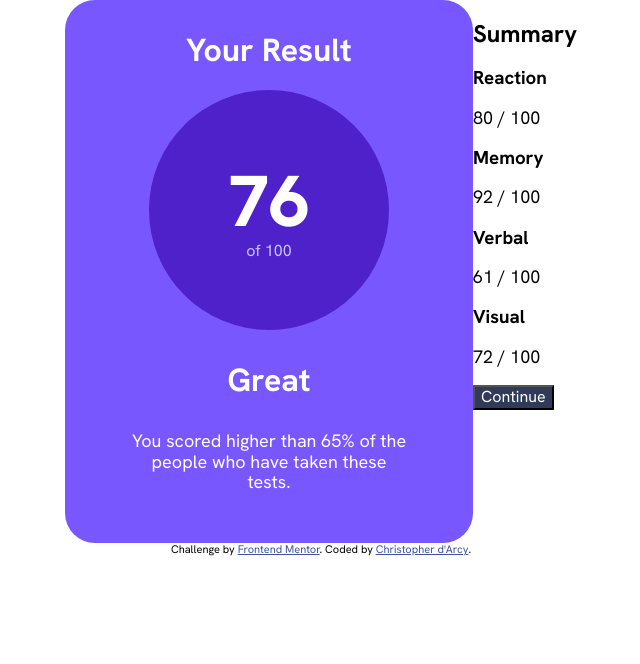
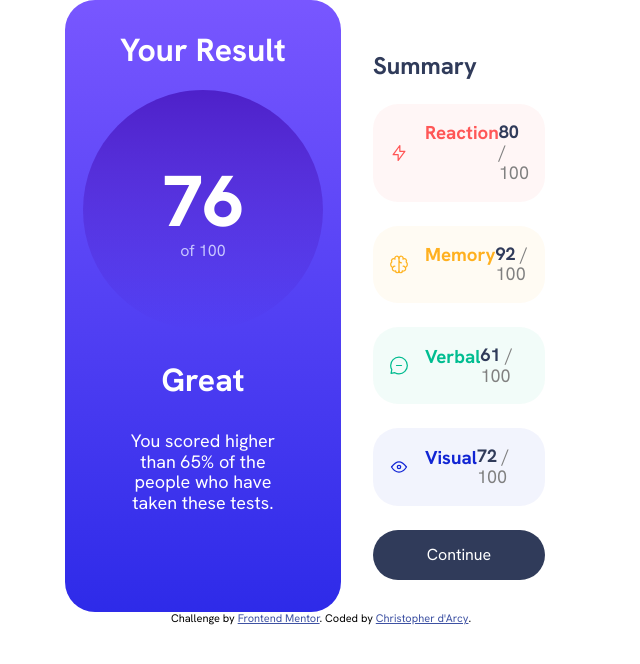
Before and after one commit to cmdarcy/8-24-ResultsSummary, a plain HTML site: page index.html in a window 1280 px wide. Shown: the whole page, without its empty margins (319-959 px from the left). Drawn offline with Linux system fonts and the light colour scheme.

Commit message:
style summary card, style gradient backgrounds in results card

```diff
--- a/index.html
+++ b/index.html
@@ -21,23 +21,27 @@
       <p>You scored higher than 65% of the people who have taken these tests.</p>
     </section>
 
-    <section>
+    <section class="summary-card">
       <h2>Summary</h2>
-      <div>
+      <div class="category-row-card" id="reaction-card">
+        <img src="./assets/images/icon-reaction.svg" alt="">
         <h3>Reaction</h3>
-        <p>80 / 100</p>
+        <p> <span> 80 </span> / 100</p>
       </div>
-      <div>
+      <div class="category-row-card" id="memory-card">
+        <img src="./assets/images/icon-memory.svg" alt="">
         <h3>Memory</h3>
-        <p>92 / 100</p>
+        <p> <span> 92 </span> / 100</p>
       </div>
-      <div>
+      <div class="category-row-card" id="verbal-card">
+        <img src="./assets/images/icon-verbal.svg" alt="">
         <h3>Verbal</h3>
-        <p>61 / 100</p>
+        <p> <span> 61 </span> / 100</p>
       </div>
-      <div>
+      <div class="category-row-card" id="visual-card">
+        <img src="./assets/images/icon-visual.svg" alt="">
         <h3>Visual</h3>
-        <p>72 / 100</p>
+        <p> <span> 72 </span> / 100</p>
       </div>
       <button>
         Continue
--- a/styles.css
+++ b/styles.css
@@ -2,6 +2,26 @@
 @font-face {
     font-family: "Hanken Grotesk";
     src: url("./assets/fonts/HankenGrotesk-VariableFont_wght.ttf");
+}
+
+:root {
+    /* Primary */
+    --Lightred: hsl(0, 100%, 67%);
+    --Orangeyyellow: hsl(39, 100%, 56%);
+    --Greenteal: hsl(166, 100%, 37%);
+    --Cobaltblue: hsl(234, 85%, 45%);
+
+    /* Gradients */
+    --Lightslatebluebackground: hsl(252, 100%, 67%);
+    --Lightroyalbluebackground: hsl(241, 81%, 54%);
+    --Violetbluecircle: hsla(256, 72%, 46%, 1);
+    --Persianbluecircle: hsla(241, 72%, 46%, 0);
+
+    /* Neutral */
+    --White: hsl(0, 0%, 100%);
+    --Paleblue: hsl(221, 100%, 96%);
+    --Lightlavender: hsl(241, 100%, 89%);
+    --Darkgrayblue: hsl(224, 30%, 27%);
 }
 
 html {
@@ -18,7 +38,7 @@ p {
 
 /* Result card */
 .result-card {
-    background-color: hsl(252, 100%, 67%);
+    background: linear-gradient(var(--Lightslatebluebackground), var(--Lightroyalbluebackground));
     color: white;
     text-align: center;
     border-radius: 0 0 30px 30px;
@@ -44,7 +64,7 @@ p {
 
 .circle {
     border-radius: 50%;
-    background-color: hsla(256, 72%, 46%, 1);
+    background: linear-gradient(var(--Violetbluecircle), var(--Persianbluecircle));
     width: clamp(8rem, 25vw, 15rem);
     height: clamp(8rem, 25vw, 15rem);
     margin: 0 auto;
@@ -75,9 +95,73 @@ p {
 
 /* Summary Card */
 
+.summary-card {
+    margin: 2em;
+}
+
+.summary-card h2 {
+    color: var(--Darkgrayblue);
+}
+
+.category-row-card {
+    background-color: beige;
+    border-radius: 25px;
+    display: flex;
+    margin: 1.5em 0;
+    padding:0 1em;
+}
+
+.category-row-card img {
+    margin-right: 1em;
+}
+
+.category-row-card p {
+    margin-left: auto;
+    color: gray
+}
+
+.category-row-card span {
+    color: var(--Darkgrayblue);
+    font-weight: 700;
+}
+
+#reaction-card {
+    background-color: hsla(0, 100%, 67%, .05);
+}
+#reaction-card h3 {
+    color: var(--Lightred);
+}
+
+#memory-card {
+    background-color: hsla(39, 100%, 56%, .05);
+}
+
+#memory-card h3 {
+    color: var(--Orangeyyellow);
+}
+
+#verbal-card {
+    background-color: hsla(166, 100%, 37%, .05);
+}
+
+#verbal-card h3 {
+    color: var(--Greenteal);
+}
+
+#visual-card {
+    background-color: hsla(234, 85%, 45%, .05);
+}
+#visual-card h3 {
+    color: var(--Cobaltblue);
+}
+
 button {
     background-color: hsl(224, 30%, 27%);
     color: white;
+    width: 100%;
+    border-radius: 25px;
+    border: none;
+    padding: 1em;
 }
 /* Footer */
 .attribution {
```
